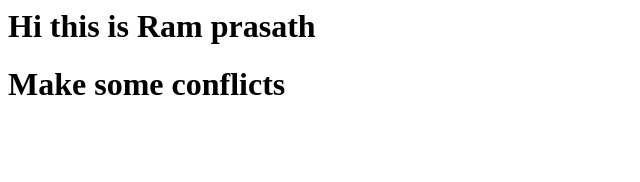
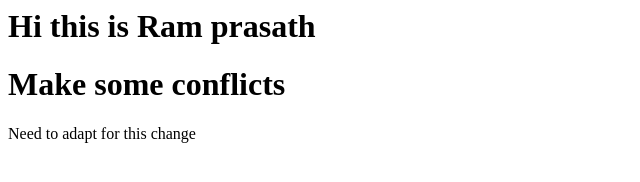
Before and after one commit to dearam/git-tutorial, a plain HTML site: page index.html in a window 1280 px wide. Shown: the whole page, without its empty margins (0-640 px from the left). Drawn offline with Linux system fonts and the light colour scheme.

Commit message:
Update index.html

```diff
--- a/index.html
+++ b/index.html
@@ -7,5 +7,6 @@
 <body>
     <h1>Hi this is Ram prasath</h1>
     <h1>Make some conflicts</h1>
+    Need to adapt for this change
 </body>
 </html>
```
